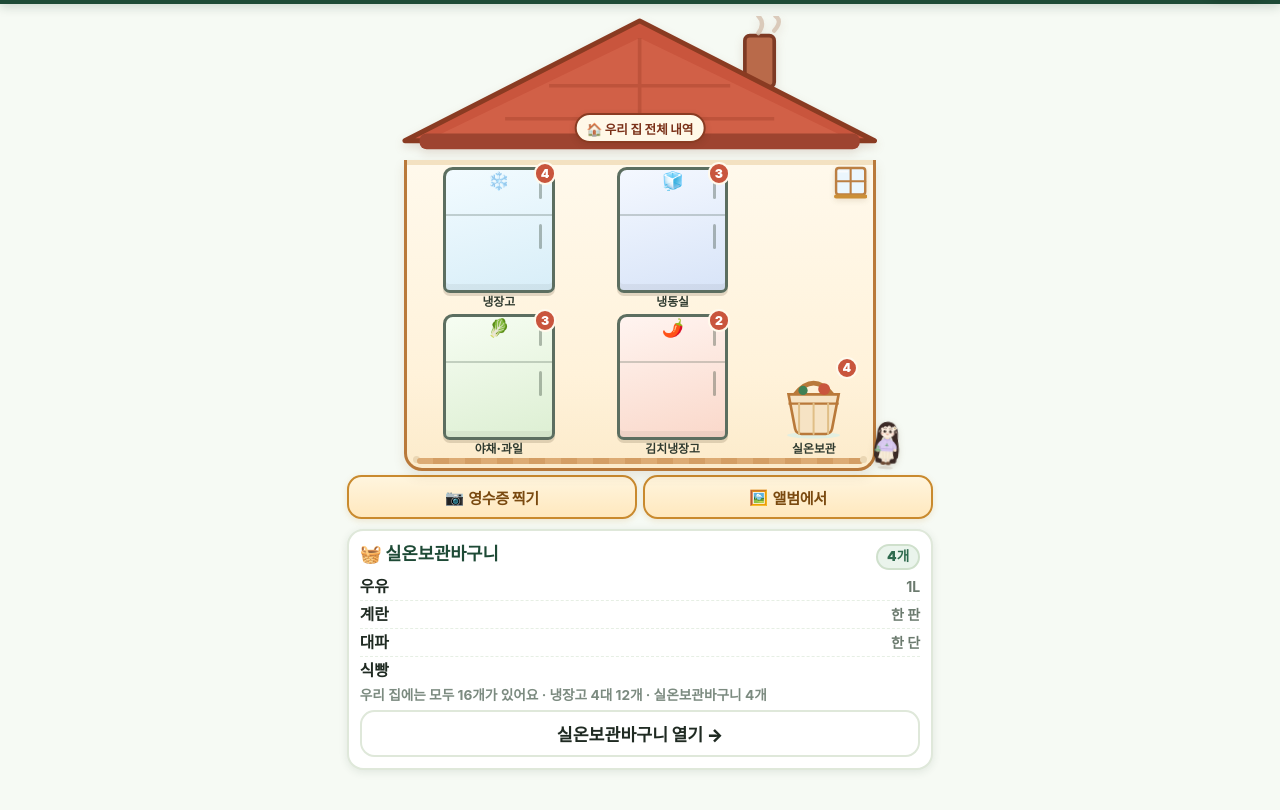
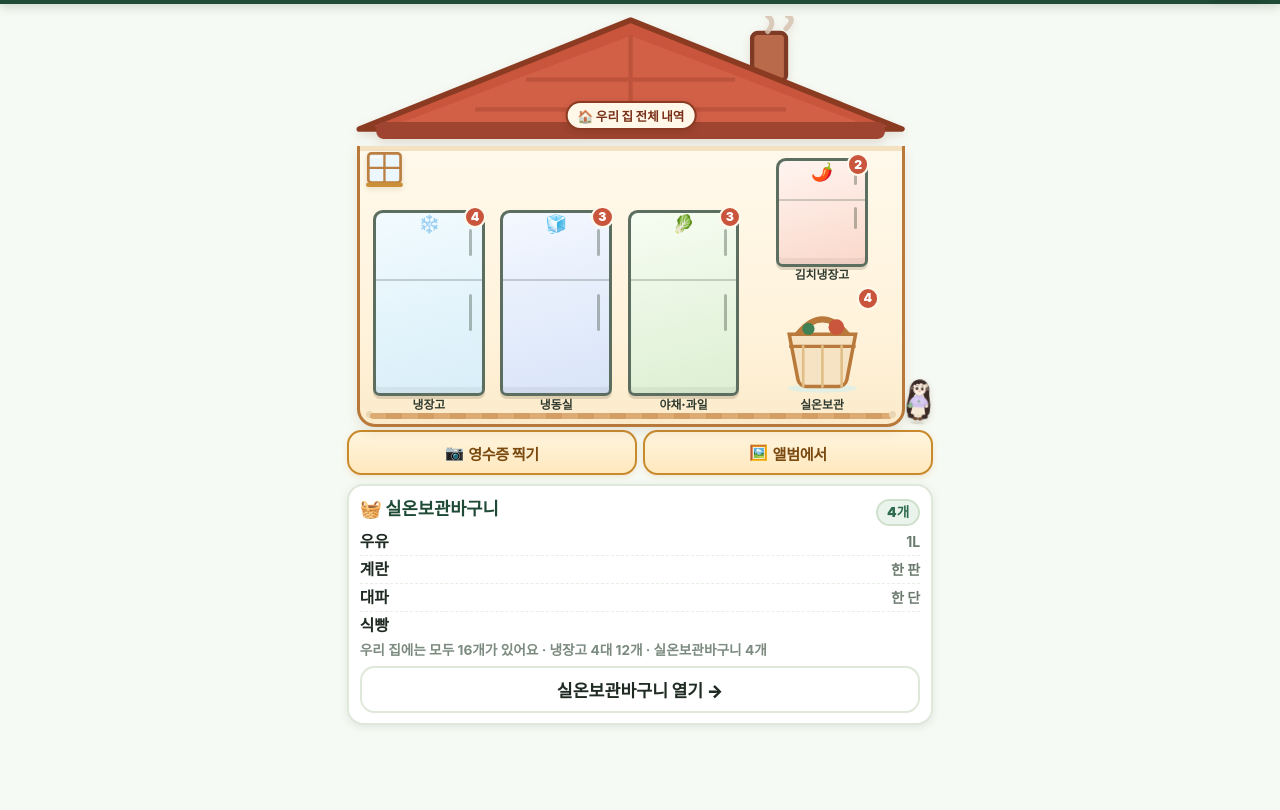
Before and after one commit to starpicklife-design/starpicklife-design.github.io, a plain HTML site: page fridge/index.html in a window 1280 px wide. Shown: the part 88-898 px from the top of the page. After the commit the page ends 866 px from the top, so only its background shows below. Drawn offline with Linux system fonts and the light colour scheme.

Commit message:
와글가족장바구니 v14: 첫 화면 집을 넓고 낮게(가로 4칸) — 집 폭을 폰 화면 폭에 가깝게 넓히고 냉장고 4대를 작게 줄여 왼쪽 한 줄에 냉장고·냉동실·야채·과일 3칸 + 오른쪽 4번째 칸은 위 김치냉장고·아래 실온보관바구니 · 지붕 더 낮고 넓게(400×92) · 부엌창은 왼쪽 위로 · 세희 캐릭터 겹침 없이 유지 · 390/360px 기본·큰 글씨 라벨·배지 겹침 0건 · 캐시 v14

```diff
--- a/fridge/index.html
+++ b/fridge/index.html
@@ -4,7 +4,7 @@
 <meta charset="utf-8" />
 <meta name="viewport" content="width=device-width,initial-scale=1,viewport-fit=cover" />
 <meta name="theme-color" content="#1E4A36" />
-<!-- build: 2026-11-23 와글가족장바구니 v13 · 보관 공간 5칸(냉장고·냉동실·야채·과일·김치냉장고·실온보관바구니) — 집 그림 안 냉장고 4대 2줄 2칸 + 오른쪽 실온보관 바구니, 오른쪽 위 벽에 작은 부엌창(390·360px·큰 글씨에서도 라벨 잘림·겹침 없음) · 회전문 스와이프 6단계(홈↔냉장고↔냉동실↔야채과일↔김치냉장고↔실온보관바구니) · 영수증 자동 분류에 김치/깍두기/동치미/장아찌/젓갈/청국장→김치냉장고 · 옛 4칸 데이터는 그대로 두고 kimchi 칸만 빈 채로 추가 · 집 아래 3줄 안내 문구 삭제(첫 화면 간결) · 홈 영수증 버튼을 📷 영수증 찍기(카메라 바로) | 🖼️ 앨범에서(여러 장) 두 칸으로 분리 · 캐시 v13 -->
+<!-- build: 2026-11-23 와글가족장바구니 v14 · 집 그림을 넓고 낮게(가로 4칸) — 집 폭을 폰 화면 폭에 가깝게 넓히고 냉장고 4대를 작게 줄여 왼쪽 한 줄에 냉장고·냉동실·야채·과일 3칸 + 오른쪽 4번째 칸은 위 김치냉장고·아래 실온보관바구니(실온보관 바로 위에 김치냉장고) · 지붕은 더 낮고 넓게(400×92) · 오른쪽 위로 올라간 김치냉장고 대신 부엌창은 왼쪽 위로 · 집 옆 세희 캐릭터는 겹치지 않게 유지 · 390/360px 기본·큰 글씨에서 라벨·배지 겹침·잘림 없음 · 보관 공간 5칸·영수증·요리 안내·회전문 스와이프 그대로 · 캐시 v14 -->
 <link rel="manifest" href="./manifest.webmanifest" />
 <link rel="apple-touch-icon" href="./apple-touch-icon.png" />
 <meta name="apple-mobile-web-app-capable" content="yes" />
@@ -32,7 +32,7 @@
 .famstrip svg use{transform-box:fill-box;transform-origin:50% 100%;animation:famsway 3.4s ease-in-out infinite}
 .famstrip svg use:nth-of-type(2){animation-delay:.45s}
 .famstrip svg use:nth-of-type(3){animation-delay:.9s}
-.housepeek{position:absolute;right:-.9rem;bottom:.02rem;width:1.9rem;height:auto;pointer-events:none;
+.housepeek{position:absolute;right:-1rem;bottom:.02rem;width:1.8rem;height:auto;pointer-events:none;
   filter:drop-shadow(0 2px 3px rgba(90,60,30,.18))}
 /* 집 옆 세희 — 발끝을 축으로 살랑살랑 좌우로 + 가볍게 방긋(상하) */
 .housepeek svg{display:block;width:100%;height:auto;transform-origin:50% 97%;animation:famgreet 3.4s ease-in-out infinite;will-change:transform}
@@ -159,7 +159,8 @@ html.big .spname{font-size:1rem}
 html.big .addjump,html.big .clearall{font-size:.72rem;min-height:2.05rem;padding:.14rem .38rem}
 
 /* ── 집 모양 홈 ───────────────────────── */
-.house{position:relative;margin:.22rem auto .04rem;max-width:32rem;padding:0 .1rem;width:84%}
+/* v14: 집을 폰 폭에 가깝게 넓게 — 오른쪽 한 칸은 세희가 설 자리로 비워 둡니다 */
+.house{position:relative;margin:.22rem 0 .04rem;max-width:34rem;padding:0 .1rem;width:calc(100% - 1rem)}
 .roofbtn{display:block;width:100%;border:0;background:none;padding:0;position:relative}
 .roofbtn svg{display:block;width:100%;height:auto;filter:drop-shadow(0 4px 5px rgba(120,60,30,.16))}
 /* 지붕 무늬에 얹히는 이름표 — 얕은 지붕에서도 지붕 밖으로 나가지 않게 크기·위치 고정 */
@@ -177,20 +178,33 @@ html.big .roofchip{font-size:.66rem}
 .walls::before,.walls::after{content:"";position:absolute;bottom:.3rem;width:.4rem;height:.4rem;border-radius:50%;background:#EAD6B3}
 .walls::before{left:.32rem}
 .walls::after{right:.32rem}
-/* 벽 위 작은 부엌창 — 오른쪽 위 빈 벽을 채우는 그림(눌러도 아무 일 없음) */
-.kwin{position:absolute;top:.34rem;right:.3rem;width:1.85rem;line-height:0;opacity:.95;pointer-events:none;z-index:0}
+/* 벽 위 작은 부엌창 — 김치냉장고가 오른쪽 위로 올라가서, 비는 왼쪽 위 벽을 채우는 그림(눌러도 아무 일 없음) */
+.kwin{position:absolute;top:.3rem;left:.32rem;width:2.05rem;line-height:0;opacity:.95;pointer-events:none;z-index:0}
 .kwin svg{display:block;width:100%;height:auto;filter:drop-shadow(0 2px 3px rgba(120,80,40,.16))}
 html.big .kwin{width:1.7rem}
-/* 냉장고 4대(냉장고·냉동실·야채과일·김치냉장고)는 2줄 2칸, 실온보관바구니는 오른쪽에 두 줄 높이로 바닥에 */
-.kitchen{display:grid;grid-template-columns:minmax(0,1fr) minmax(0,1fr) minmax(0,23%);
-  gap:.3rem .26rem;align-items:end;justify-items:center;position:relative;z-index:1}
+/* v14 넓고 낮은 집: 왼쪽 3칸을 한 줄로(냉장고·냉동실·야채·과일) + 오른쪽 4번째 칸은 위 김치냉장고·아래 실온보관바구니 */
+.kitchen{display:grid;
+  grid-template-columns:minmax(0,1fr) minmax(0,1fr) minmax(0,1fr) minmax(0,1.18fr);
+  grid-template-rows:auto auto;
+  gap:.72rem .22rem;align-items:end;justify-items:center;position:relative;z-index:1;padding-top:.3rem}
 .fridge{width:100%;min-width:0;max-width:6.2rem;display:flex;flex-direction:column;align-items:center;
   gap:.1rem;background:none;border:0;padding:0;line-height:1}
+/* 왼쪽 세 칸은 두 줄 높이를 다 쓰고 바닥에 닿게(김치·바구니 두 칸 높이에 맞춰 서 있음) */
+.f-cold{grid-area:1 / 1 / 3 / 2}
+.f-freeze{grid-area:1 / 2 / 3 / 3}
+.f-veg{grid-area:1 / 3 / 3 / 4}
+.f-kimchi{grid-area:1 / 4 / 2 / 5}
+/* 김치냉장고·바구니는 이름표가 들어갈 칸 폭은 그대로 두고 그림만 조금 작게 — 왼쪽 냉장고보다 작은 칸다운 비례 */
+.f-kimchi .fbox{width:82%}
+.cartbtn .cartbox{width:72%}
 .fridge:active .fbox{transform:translateY(2px);filter:brightness(.98)}
 .fbox{position:relative;width:100%;aspect-ratio:.88;border-radius:.54rem .54rem .38rem .38rem;
   border:3px solid #5C6E60;display:flex;align-items:flex-start;justify-content:center;padding-top:.14rem;
   font-size:.98rem;box-shadow:0 3px 0 rgba(70,50,30,.16),inset 0 -6px 0 rgba(0,0,0,.05);transition:.12s}
 .fbox::before{content:"";position:absolute;left:0;right:0;top:37%;border-top:2px solid rgba(40,60,45,.22)}
+/* 왼쪽 세 칸은 조금 길쭉하게 — 넓어진 집에서 바닥에 서 있는 냉장고다운 비례 */
+.f-cold .fbox,.f-freeze .fbox,.f-veg .fbox{aspect-ratio:.6}
+.f-kimchi .fbox{aspect-ratio:.84}
 .fbox.ice{background:linear-gradient(165deg,#F2FBFF,#D8EEF8)}
 .fbox.freeze{background:linear-gradient(165deg,#F4F8FF,#D8E4F8)}
 .fbox.veg{background:linear-gradient(165deg,#F6FDF2,#DDEFD3)}
@@ -204,7 +218,7 @@ html.big .kwin{width:1.7rem}
 .fname{font-size:.66rem;font-weight:900;color:#2F3A2F;line-height:1.1;text-align:center;
   max-width:100%;overflow-wrap:anywhere;word-break:keep-all}
 html.big .fname{font-size:.6rem}
-.cartbtn{grid-column:3;grid-row:1 / span 2;align-self:end;width:100%;max-width:4.4rem;min-width:0;
+.cartbtn{grid-area:2 / 4 / 3 / 5;align-self:end;width:100%;min-width:0;
   display:flex;flex-direction:column;align-items:center;gap:.1rem;background:none;border:0;padding:0;line-height:1}
 .cartbtn:active .cartbox{transform:translateY(2px);filter:brightness(.98)}
 .cartbox{position:relative;width:100%;transition:.12s}
@@ -756,13 +770,13 @@ html.big .dpdishes{font-size:.86rem}
   <section id="homeView" aria-label="우리 집">
     <div class="house">
       <button type="button" class="roofbtn" id="roofBtn">
-        <svg viewBox="0 0 400 118" aria-hidden="true">
-          <rect x="286" y="16" width="24" height="42" rx="4" fill="#B96A4A" stroke="#7E3A24" stroke-width="3"/>
-          <path d="M297 14q6-8 0-14M310 12q7-8 1-12" fill="none" stroke="#D6C2B0" stroke-width="3.5" stroke-linecap="round" opacity=".85"/>
-          <path d="M200 4 392 102H8Z" fill="#C9553D" stroke="#8A3B22" stroke-width="4" stroke-linejoin="round"/>
-          <path d="M200 18 374 102H26Z" fill="#D96B50" opacity=".55"/>
-          <path d="M200 18v84M126 57h148M90 84h220" stroke="#A8442E" stroke-width="3" opacity=".45"/>
-          <rect x="20" y="96" width="360" height="13" rx="6" fill="#9E4430"/>
+        <svg viewBox="0 0 400 92" aria-hidden="true">
+          <rect x="286" y="12" width="24" height="34" rx="4" fill="#B96A4A" stroke="#7E3A24" stroke-width="3"/>
+          <path d="M297 11q6-7 0-11M310 9q7-7 1-9" fill="none" stroke="#D6C2B0" stroke-width="3.5" stroke-linecap="round" opacity=".85"/>
+          <path d="M200 3 392 80H8Z" fill="#C9553D" stroke="#8A3B22" stroke-width="4" stroke-linejoin="round"/>
+          <path d="M200 14 374 80H26Z" fill="#D96B50" opacity=".55"/>
+          <path d="M200 14v66M126 45h148M90 66h220" stroke="#A8442E" stroke-width="3" opacity=".45"/>
+          <rect x="20" y="75" width="360" height="12" rx="5" fill="#9E4430"/>
         </svg>
         <span class="roofchip" id="roofChip">🏠 우리 집 전체 내역</span>
       </button>
@@ -1261,7 +1275,7 @@ function renderKitchen(){
   const box=$('#kitchen'); box.innerHTML='';
   fridges().forEach(function(sp){
     const b=document.createElement('button');
-    b.type='button'; b.className='fridge'; b.dataset.id=sp.id;
+    b.type='button'; b.className='fridge f-'+sp.id; b.dataset.id=sp.id;
     b.setAttribute('aria-label', L(dnSpace(sp.name)+' 열기', 'Open '+dnSpace(sp.name)));
     const cls=sp.id==='freeze'? 'freeze' : (sp.id==='veg'? 'veg' : (sp.id==='kimchi'? 'kimchi' : 'ice'));
     const n=sp.items.length;
--- a/fridge/sw.js
+++ b/fridge/sw.js
@@ -1,10 +1,10 @@
-/* 와글가족장바구니 · 가벼운 Service Worker (v13 — 김치냉장고 칸 추가로 보관 공간 5칸(냉장고·냉동실·야채과일·김치냉장고·실온보관바구니) · 영수증 버튼을 칸 화면 맨 위로·빠른 식품 22종 영양소 순서·담으면 만들 수 있는 요리 6가지 안내·와글가족 캐릭터·같은 품목 수량 자동 +1·용량/유통기한 두 칸·폰 뒤로가기)
+/* 와글가족장바구니 · 가벼운 Service Worker (v14 — 첫 화면 집 그림을 넓고 낮게: 집 폭을 폰 화면 폭에 가깝게 넓히고 냉장고는 작게, 왼쪽 한 줄에 냉장고·냉동실·야채과일 3칸 + 오른쪽 4번째 칸은 위 김치냉장고·아래 실온보관바구니 · 지붕은 더 낮고 넓게 · 부엌창은 김치냉장고가 올라간 오른쪽 위에서 왼쪽 위로 · 보관 공간 5칸·영수증·요리 안내·와글가족 캐릭터·같은 품목 수량 자동 +1·용량/유통기한·폰 뒤로가기)
    - 홈 화면 설치 요건(매니페스트 + 아이콘 + fetch 핸들러) 충족
    - 화면(index.html)은 항상 네트워크 우선 → 새 버전이 바로 반영됨
    - 인터넷이 끊겨도 마지막으로 열었던 화면이 뜨도록 껍데기만 캐시
    - 외부(다른 사이트) 요청은 절대 건드리지 않음 · 개인정보 0% */
 
-const CACHE = 'wagle-fridge-v13';
+const CACHE = 'wagle-fridge-v14';
 const SHELL = [
   './',
   './index.html',
```
